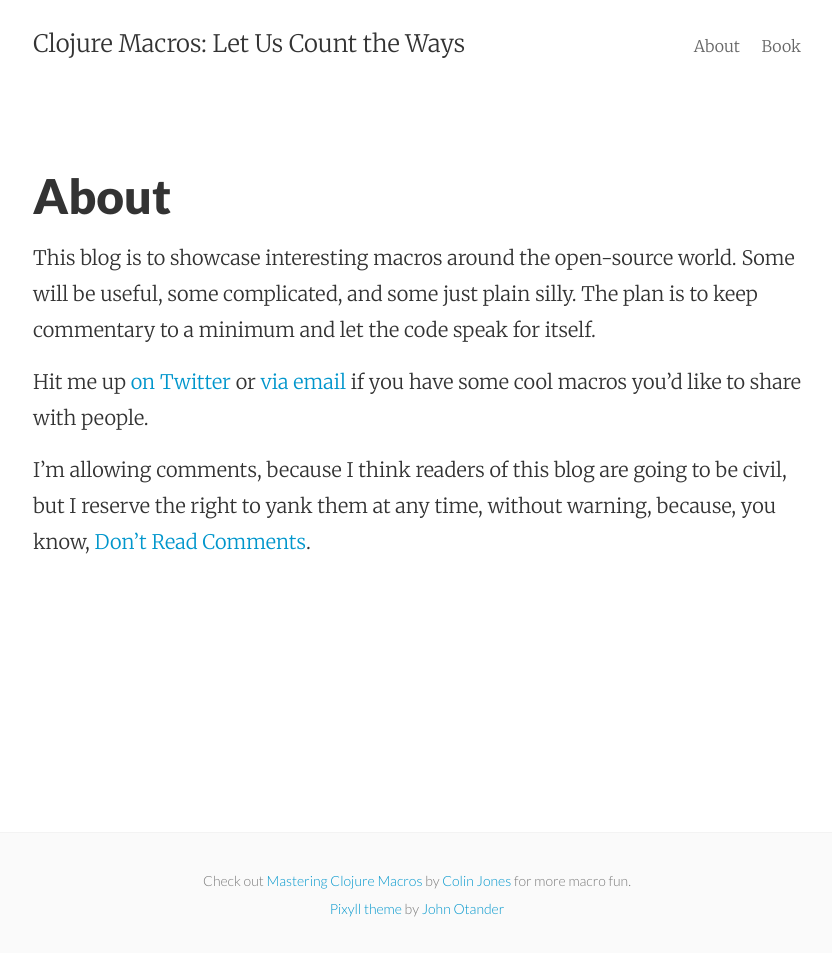
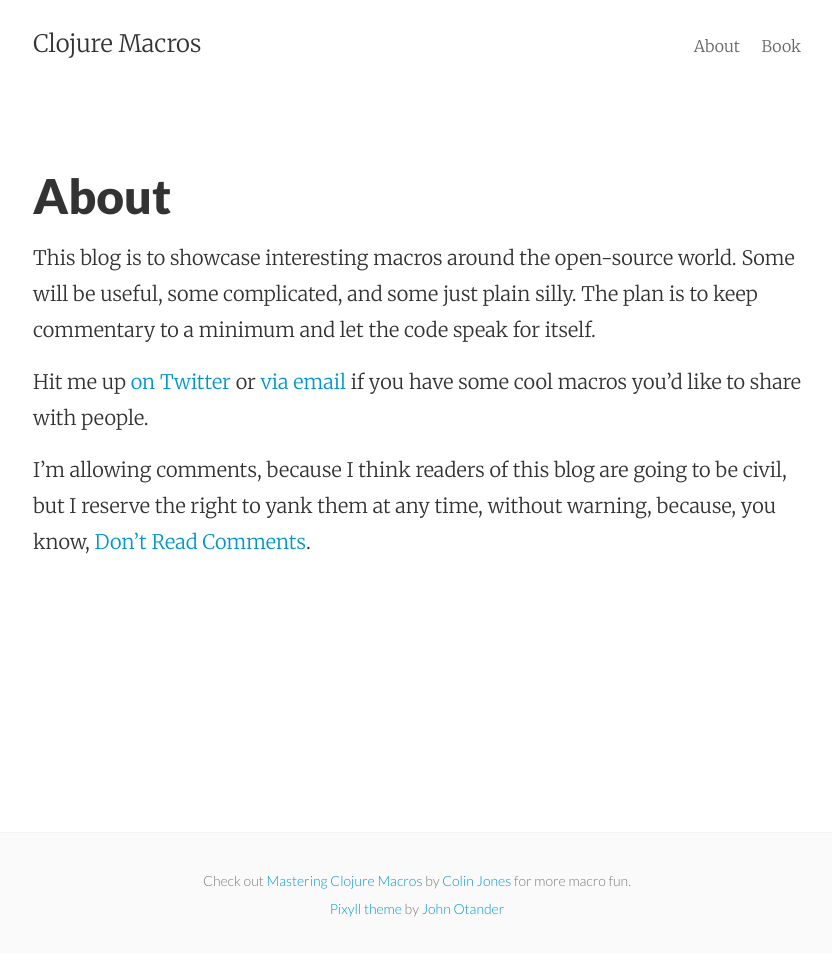
Before and after one commit to trptcolin/clojuremacros.com, a Jekyll site: the page built from about.md, in a window 1280 px wide. Shown: the whole page, without its empty margins (223-1055 px from the left). Built offline with Jekyll 4.4.1, drawn with Linux system fonts in a browser that asks for light colours.

Commit message:
Remove hokey subtitle

```diff
--- a/_config.yml
+++ b/_config.yml
@@ -1,5 +1,5 @@
 # Site settings
-title: "Clojure Macros: Let Us Count the Ways"
+title: "Clojure Macros"
 email: trptcolin@gmail.com
 author: Colin Jones
 description: "Clojure macros are fun. Let's look at some together."
```
